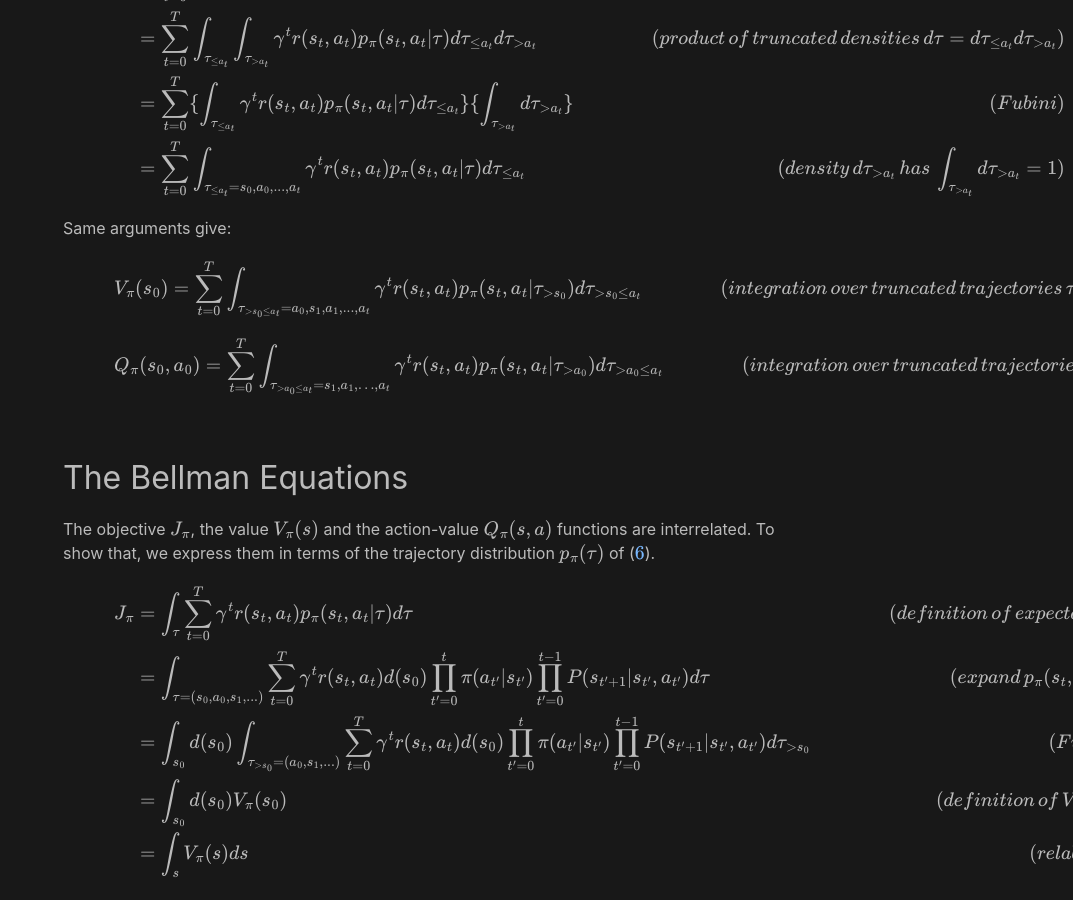
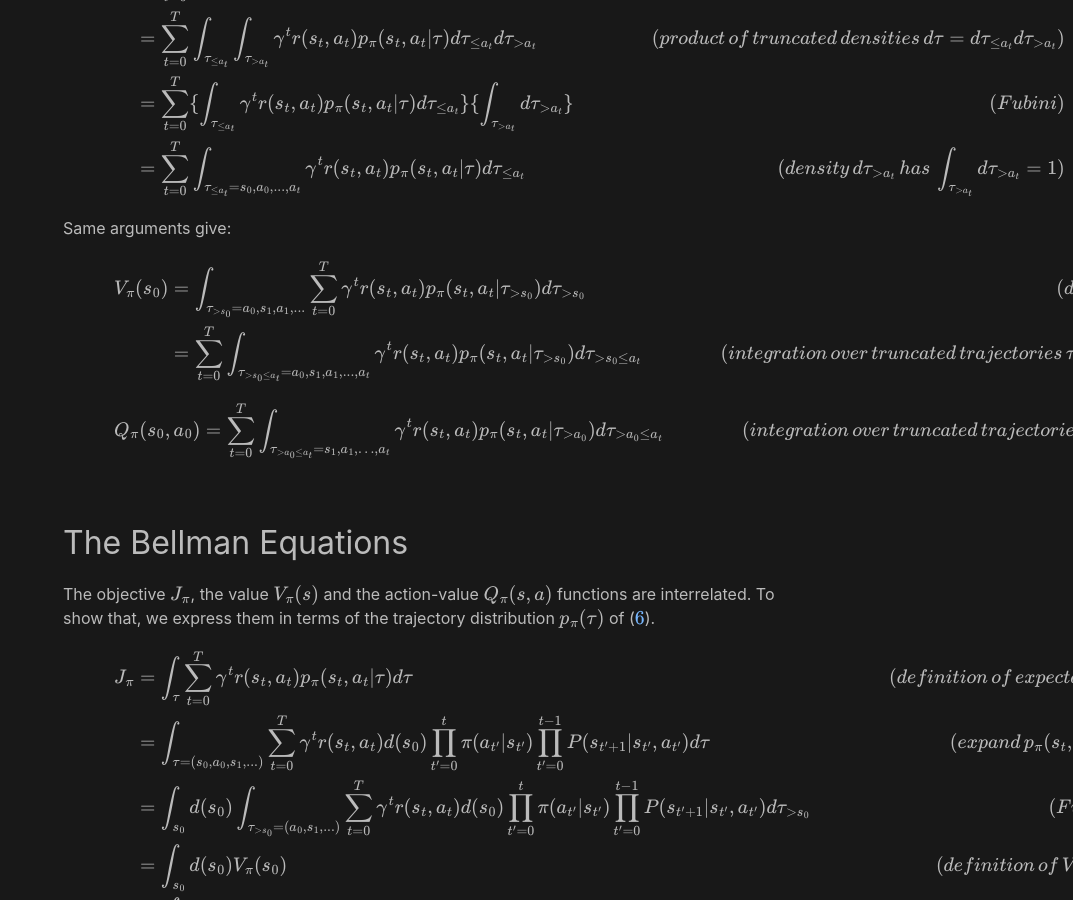
Before and after one commit to analytiq-hub/sigagent.github.io, a Jekyll site: the page built from machine_learning/_posts/2021-02-13-introduction_to_machine_learning.md, in a window 1280 px wide and 900 px high, scrolled down 6018 px. Shown: the whole window, without its empty margins (207-1280 px from the left). Built offline with Jekyll 4.4.1, drawn with Linux system fonts in a browser that asks for light colours; formulas are drawn with MathJax 3; a script that is not in the unit is left out.

Commit message:
*** empty log message ***

```diff
--- a/machine_learning/_posts/2021-02-13-introduction_to_machine_learning.md
+++ b/machine_learning/_posts/2021-02-13-introduction_to_machine_learning.md
@@ -237,7 +237,8 @@ Same arguments give:
 
 $$
 \begin{align}
-V_\pi(s_0) & = \sum_{t=0}^{T}\int_{\tau_{>s_0 \le a_t} = a_0, s_1, a_1, ... , a_t}  \gamma^{t} r(s_t, a_t) p_\pi(s_t, a_t \vert \tau_{>s_0}) d\tau_{>s_0 \le a_t} \hspace{1cm} & (integration \, over \, truncated \, trajectories \, \tau_{>s_0 \le a_t} = a_0, s_1, a_1, ... , a_t) \\
+V_\pi(s_0) & = \int_{\tau_{>s_0} = a_0, s_1, a_1, ...} \sum_{t=0}^{T} \gamma^{t} r(s_t, a_t) p_\pi(s_t, a_t \vert \tau_{>s_0}) d\tau_{>s_0} \hspace{1cm} & (definition \, of \, expectation) \\
+& = \sum_{t=0}^{T}\int_{\tau_{>s_0 \le a_t} = a_0, s_1, a_1, ... , a_t}  \gamma^{t} r(s_t, a_t) p_\pi(s_t, a_t \vert \tau_{>s_0}) d\tau_{>s_0 \le a_t} \hspace{1cm} & (integration \, over \, truncated \, trajectories \, \tau_{>s_0 \le a_t} = a_0, s_1, a_1, ... , a_t) \\
 \end{align}
 $$
 
```
